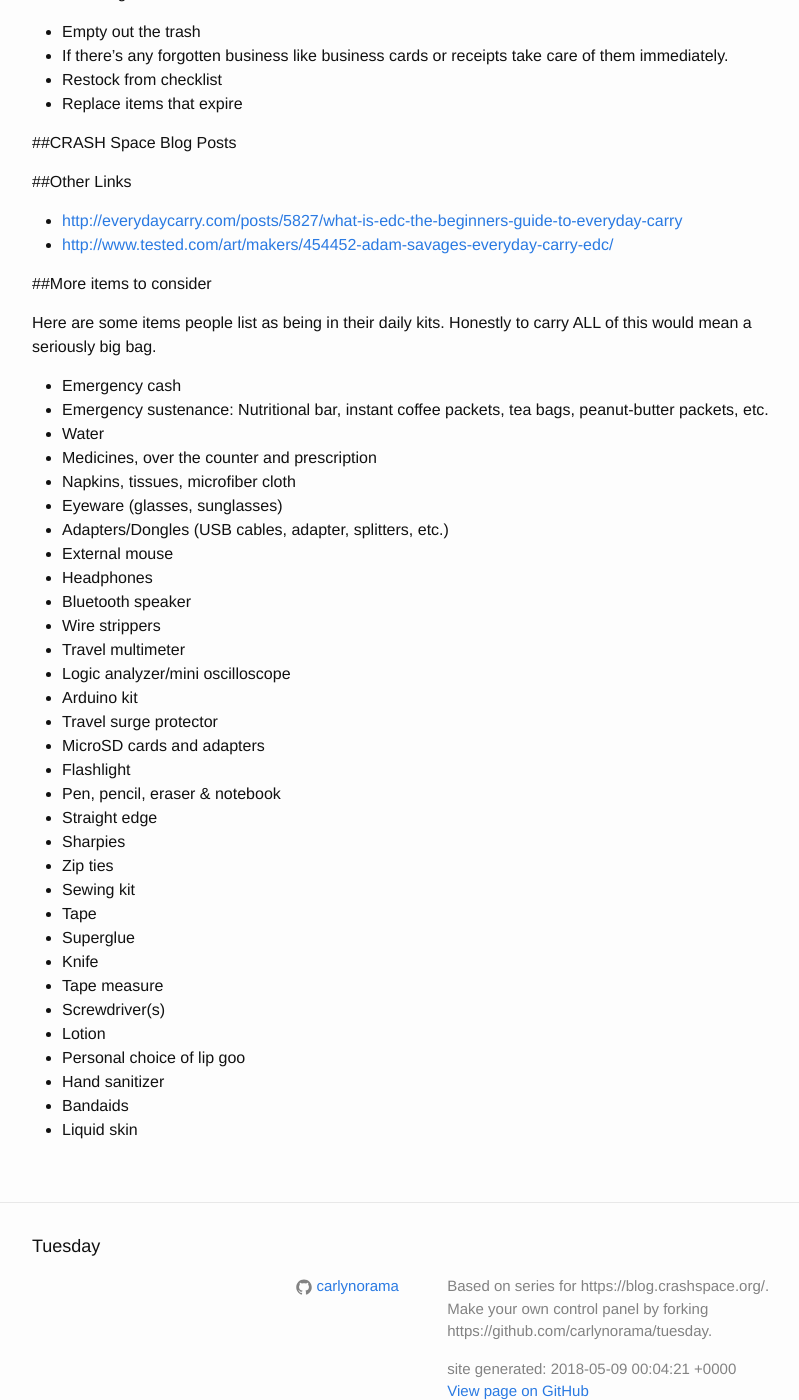
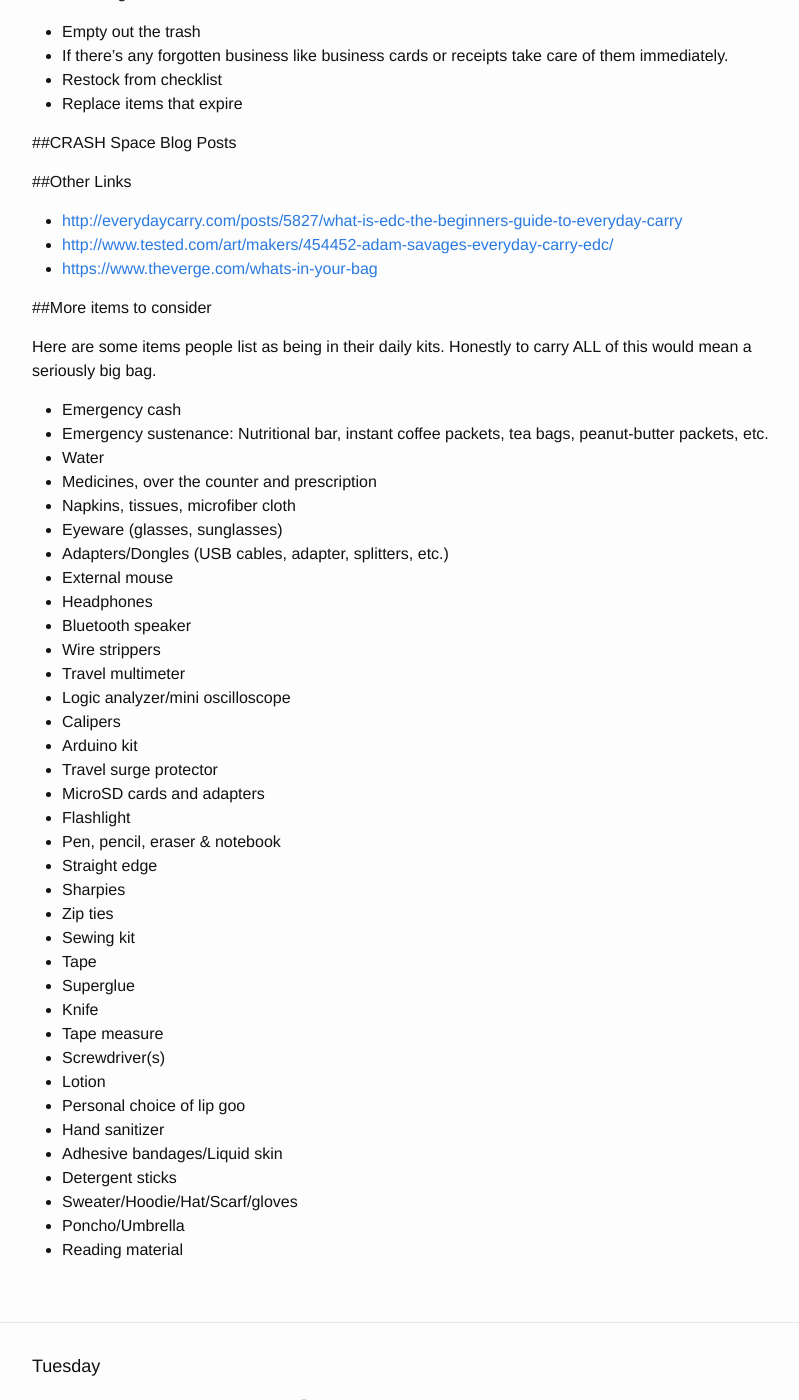
Before and after one commit to CRASHSpace/tuesday, a Jekyll site: the page built from _sweep/zone00/everyday_carry.md, in a window 1280 px wide and 1400 px high, scrolled down 672 px. Shown: the whole window, without its empty margins (238-1037 px from the left). Built offline with Jekyll 4.4.1, drawn with Linux system fonts in a browser that asks for light colours.

Commit message:
content update

```diff
--- a/_sweep/zone00/everyday_carry.md
+++ b/_sweep/zone00/everyday_carry.md
@@ -38,6 +38,7 @@
 ##Other Links
 * <http://everydaycarry.com/posts/5827/what-is-edc-the-beginners-guide-to-everyday-carry>
 * <http://www.tested.com/art/makers/454452-adam-savages-everyday-carry-edc/>
+* <https://www.theverge.com/whats-in-your-bag>
 
 ##More items to consider
 
@@ -56,6 +57,7 @@
 * Wire strippers
 * Travel multimeter
 * Logic analyzer/mini oscilloscope
+* Calipers
 * Arduino kit
 * Travel surge protector
 * MicroSD cards and adapters
@@ -73,5 +75,8 @@
 * Lotion
 * Personal choice of lip goo
 * Hand sanitizer
-* Bandaids
-* Liquid skin
+* Adhesive bandages/Liquid skin
+* Detergent sticks
+* Sweater/Hoodie/Hat/Scarf/gloves
+* Poncho/Umbrella
+* Reading material
```
